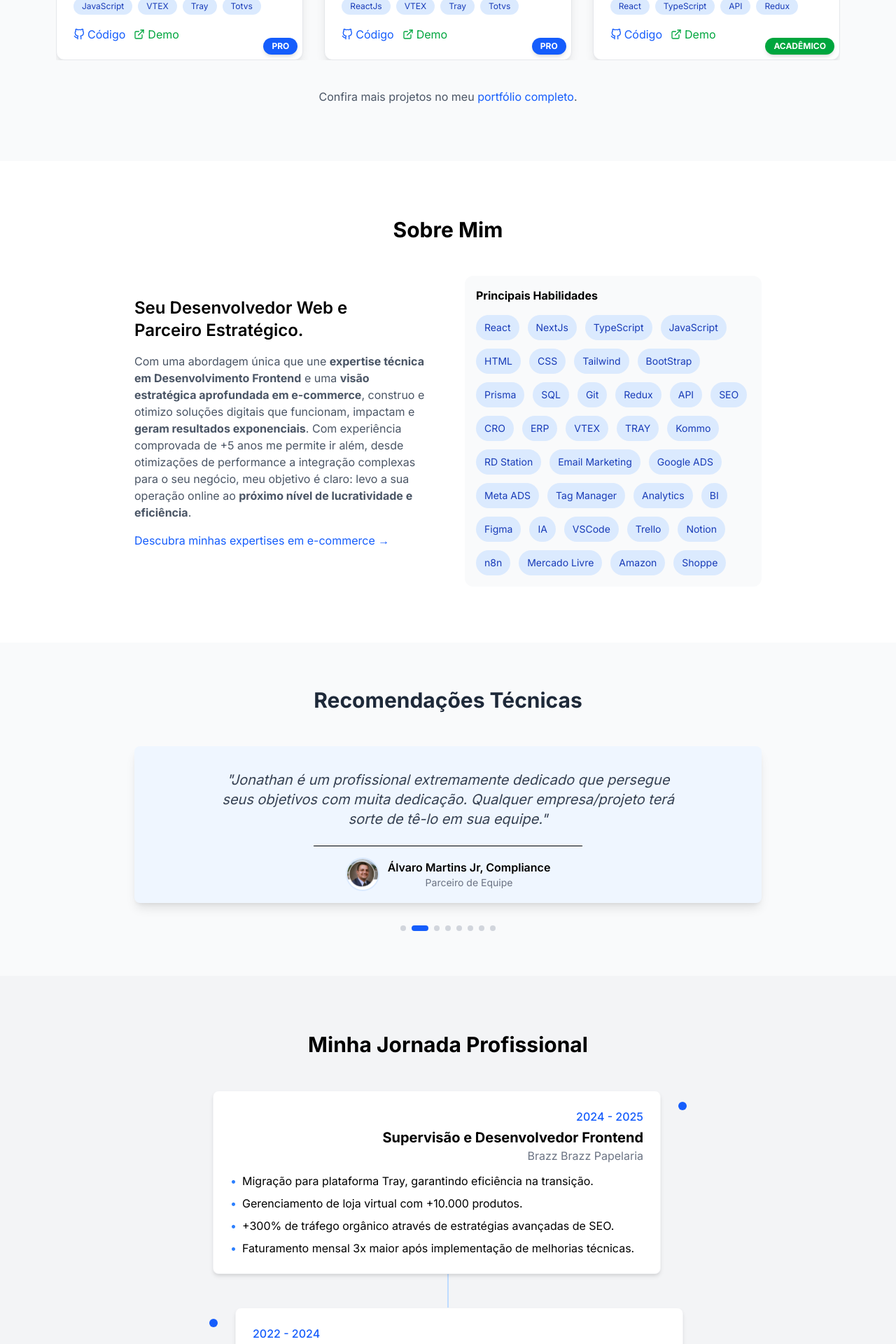
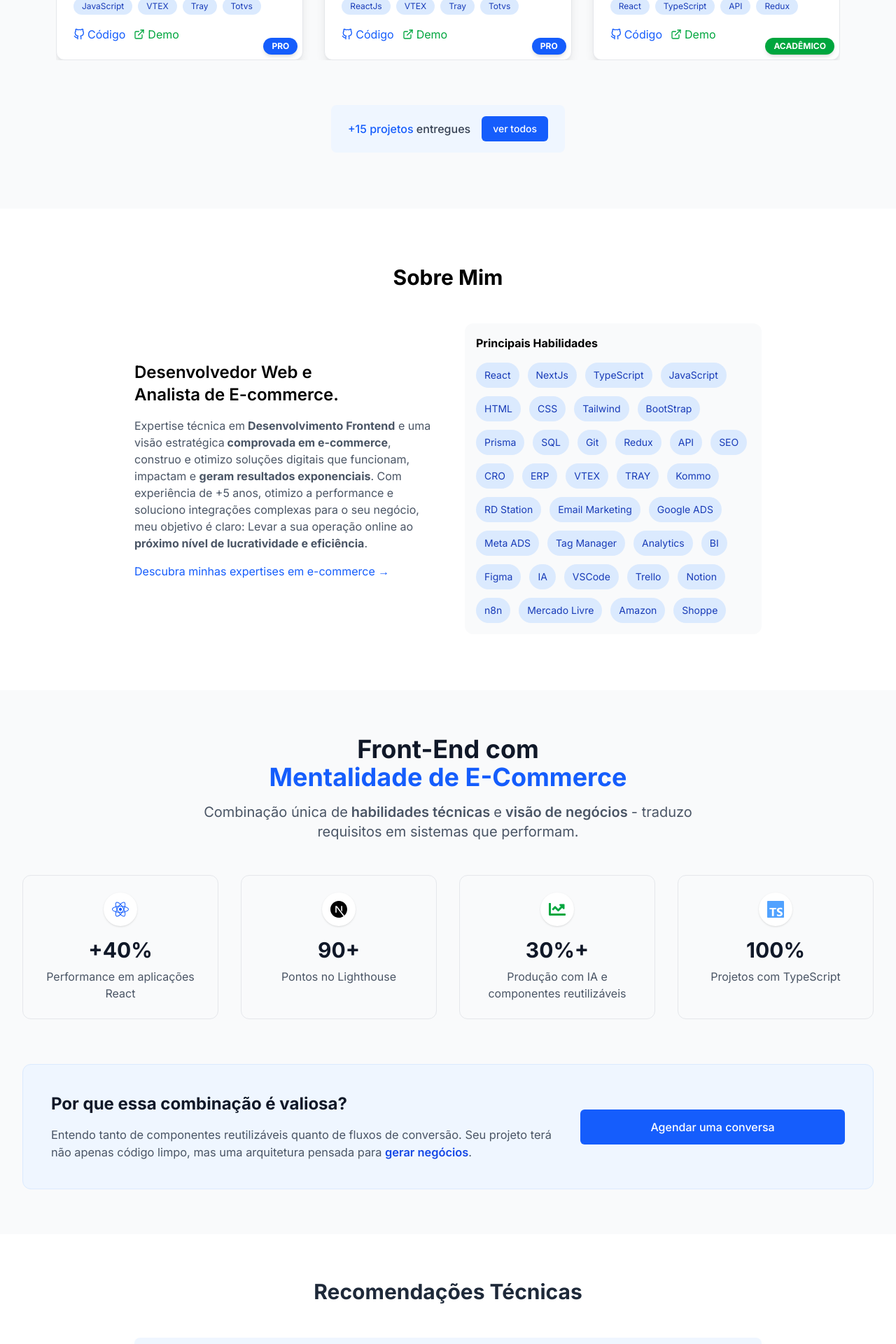
Before and after one commit to jonathandcosta/next_jonathan, a Next.js app: page / in a window 1280 px wide. Shown: the part 1420-3340 px from the top of the page at 70% size. Built offline with nearby package versions, Linux system fonts and the light colour scheme.

Commit message:
feat: add component SocialProof

```diff
--- a/src/app/page.tsx
+++ b/src/app/page.tsx
@@ -11,6 +11,7 @@ import ExperienceTimeline from "@/components/ExperienceTimeLine";
 import ContactForm from "@/components/ContactForm";
 import Link from "next/link";
 import TechRecommendations from "@/components/TechRecomendation";
+import SocialProof from "@/components/SocialProof";
 
 export default function Home() {
   return (
@@ -101,6 +102,7 @@ export default function Home() {
         </div>
       </section>
 
+
       {/* Seção de Projetos */}
       <section id="projects" className="py-20 px-4 bg-gray-50">
         <div className="container mx-auto">
@@ -114,12 +116,23 @@ export default function Home() {
           </motion.h2>
 
           <ProjectsCarousel projects={projects} />
-          <div>
-            <p className="text-center text-gray-600 mt-6">
-              Confira mais projetos no meu <Link target="_blank" href="https://react-github-pi.vercel.app/" className="text-blue-600 hover:underline">portfólio completo</Link>.
-            </p>
+
+
+          <div className="mt-12 text-center">
+            <div className="inline-flex flex-col sm:flex-row items-center gap-4 bg-blue-50 px-6 py-4 rounded-lg">
+              <p className="text-gray-700 font-medium">
+                <span className="text-blue-600">+15 projetos </span> entregues
+              </p>
+              <a
+                href="#projetos"
+                className="px-4 py-2 bg-blue-600 text-white rounded-md hover:bg-blue-700 transition-colors text-sm font-medium"
+              >
+                <Link target="_blank" href="https://react-github-pi.vercel.app/" className="text-white hover:underline"> ver todos</Link>
+              </a>
+            </div>
           </div>
         </div>
+
       </section>
 
       {/* Sessão sobre */}
@@ -141,11 +154,11 @@ export default function Home() {
               whileInView={{ opacity: 1, x: 0 }}
               transition={{ duration: 0.6 }}
             >
-              <h3 className="text-2xl font-semibold mb-4">Seu Desenvolvedor Web e <br /> Parceiro Estratégico.</h3>
+              <h3 className="text-2xl font-semibold mb-4"> Desenvolvedor Web e <br />Analista de E-commerce.</h3>
               <p className="text-gray-600 mb-6">
                 {/* Ex-profissional de vendas que encontrou na tecnologia como<strong> multiplicar resultados</strong> na venda on-line. Com +5 anos de experiência combino<strong> visão estratégica de negócio </strong>e <strong> habilidades técnicas</strong> para criar e otimizar plataformas de e-commerce, focando sempre na <strong>performance </strong>e na <strong>experiência do cliente</strong>.
                 <br /> */}
-                Com uma abordagem única que une <strong >expertise técnica em Desenvolvimento Frontend</strong> e uma <strong >visão estratégica aprofundada em e-commerce</strong>, construo e otimizo soluções digitais que funcionam, impactam e <strong >geram resultados exponenciais</strong>. Com experiência comprovada de +5 anos me permite ir além, desde otimizações de performance a integração complexas para o seu negócio, meu objetivo é claro: levo a sua operação online ao <strong >próximo nível de lucratividade e eficiência</strong>.
+                Expertise técnica em<strong> Desenvolvimento Frontend</strong> e uma visão estratégica<strong > comprovada em e-commerce</strong>, construo e otimizo soluções digitais que funcionam, impactam e <strong >geram resultados exponenciais</strong>. Com experiência de +5 anos, otimizo a performance e soluciono integrações complexas para o seu negócio, meu objetivo é claro: Levar a sua operação online ao <strong >próximo nível de lucratividade e eficiência</strong>.
                 <Link
                   href="/especialista"
                   className="mt-4 inline-flex items-center gap-1 text-blue-600 hover:underline"
@@ -184,10 +197,16 @@ export default function Home() {
         </div>
       </section>
 
+
+      <section>
+        <div>
+          <SocialProof />
+        </div>
+      </section>
+
       {/* sessão de Recomendações Técnicas */}
       <section >
         <div >
-
           <TechRecommendations />
         </div>
       </section>
@@ -222,7 +241,6 @@ export default function Home() {
 
 
       {/* sessão de Contato */}
-
       <section id="contact" className="py-20 px-4 bg-gradient-to-br from-gray-50 to-gray-100">
         <div className="container mx-auto max-w-4xl">
           <motion.div
@@ -332,7 +350,6 @@ export default function Home() {
 
 
       {/* footer */}
-
       <footer className="bg-gray-900 text-gray-300 py-12">
         <div className="container mx-auto px-4">
           <div className="grid md:grid-cols-3 gap-8">
--- /dev/null
+++ b/src/components/SocialProof.tsx
@@ -0,0 +1,86 @@
+import Link from 'next/link';
+import { FaReact, FaChartLine } from 'react-icons/fa';
+import { SiNextdotjs, SiTypescript } from 'react-icons/si';
+
+export default function SocialProof() {
+  const metrics = [
+    {
+      icon: <FaReact className="text-blue-600" size={24} />,
+      value: "+40%",
+      label: "Performance em aplicações React"
+    },
+    {
+      icon: <SiNextdotjs className="text-black" size={24} />,
+      value: "90+",
+      label: "Pontos no Lighthouse"
+    },
+    {
+      icon: <FaChartLine className="text-green-600" size={24} />,
+      value: "30%+",
+      label: "Produção com IA e componentes reutilizáveis"
+    },
+    {
+      icon: <SiTypescript className="text-blue-400" size={24} />,
+      value: "100%",
+      label: "Projetos com TypeScript"
+    }
+  ];
+
+  return (
+    <section className="bg-gray-50 py-16 px-4 sm:px-6 lg:px-8">
+      <div className="max-w-7xl mx-auto">
+        <div className="text-center mb-12">
+          <h2 className="text-3xl font-bold text-gray-900 sm:text-4xl">
+            <span className="block">Front-End com </span>
+            <span className="block text-blue-600">Mentalidade de E-Commerce</span>
+          </h2>
+          <p className="mt-4 text-xl text-gray-600 max-w-3xl mx-auto">
+
+            Combinação única de
+            <span className="font-semibold"> habilidades técnicas </span> e
+            <span className="font-semibold"> visão de negócios </span>
+            - traduzo requisitos em sistemas que performam.
+          </p>
+        </div>
+
+        <div className="grid grid-cols-1 gap-8 sm:grid-cols-2 lg:grid-cols-4">
+          {metrics.map((item, index) => (
+            <div
+              key={index}
+              className="bg-gray-50 p-6 rounded-xl text-center border border-gray-200 hover:shadow-md transition-all"
+            >
+              <div className="mx-auto flex items-center justify-center h-12 w-12 rounded-full bg-white shadow-sm mb-4">
+                {item.icon}
+              </div>
+              <p className="text-3xl font-bold text-gray-900">{item.value}</p>
+              <p className="mt-2 text-base text-gray-600">{item.label}</p>
+            </div>
+          ))}
+        </div>
+
+        <div className="mt-16 bg-blue-50 rounded-xl p-6 sm:p-8 lg:p-10 border border-blue-100 mx-4 sm:mx-0">
+          <div className="flex flex-col lg:flex-row lg:items-center lg:justify-between gap-6">
+            <div className="lg:w-2/3">
+              <h3 className="text-xl sm:text-2xl font-bold text-gray-900">
+                Por que essa combinação é valiosa?
+              </h3>
+              <p className="mt-3 sm:mt-4 text-base sm:text-[1.025rem] text-gray-600">
+                Entendo tanto de componentes reutilizáveis quanto de fluxos de conversão.
+                Seu projeto terá não apenas código limpo, mas uma arquitetura pensada
+                para <span className="font-semibold text-blue-700">gerar negócios</span>.
+              </p>
+            </div>
+            <div className="lg:w-1/3 flex-shrink-0">
+              <Link
+                href="#contact"
+                className="w-full sm:w-auto flex items-center justify-center px-6 py-3 sm:px-8 sm:py-3 border border-transparent text-base font-medium rounded-md text-white bg-blue-600 hover:bg-blue-700 transition-colors focus:outline-none focus:ring-2 focus:ring-blue-500 focus:ring-offset-2"
+              >
+                Agendar uma conversa
+              </Link>
+            </div>
+          </div>
+        </div>
+      </div>
+    </section>
+  );
+}
--- a/src/components/TechRecomendation.tsx
+++ b/src/components/TechRecomendation.tsx
@@ -85,7 +85,7 @@ export default function TechRecommendations() {
   };
 
   return (
-    <section className="py-16 bg-gray-50 relative overflow-hidden">
+    <section className="py-16 bg-white relative overflow-hidden">
       <div className="container mx-auto px-4">
         <h2 className="text-3xl font-bold text-center mb-12 text-gray-800">Recomendações Técnicas</h2>
 
```
